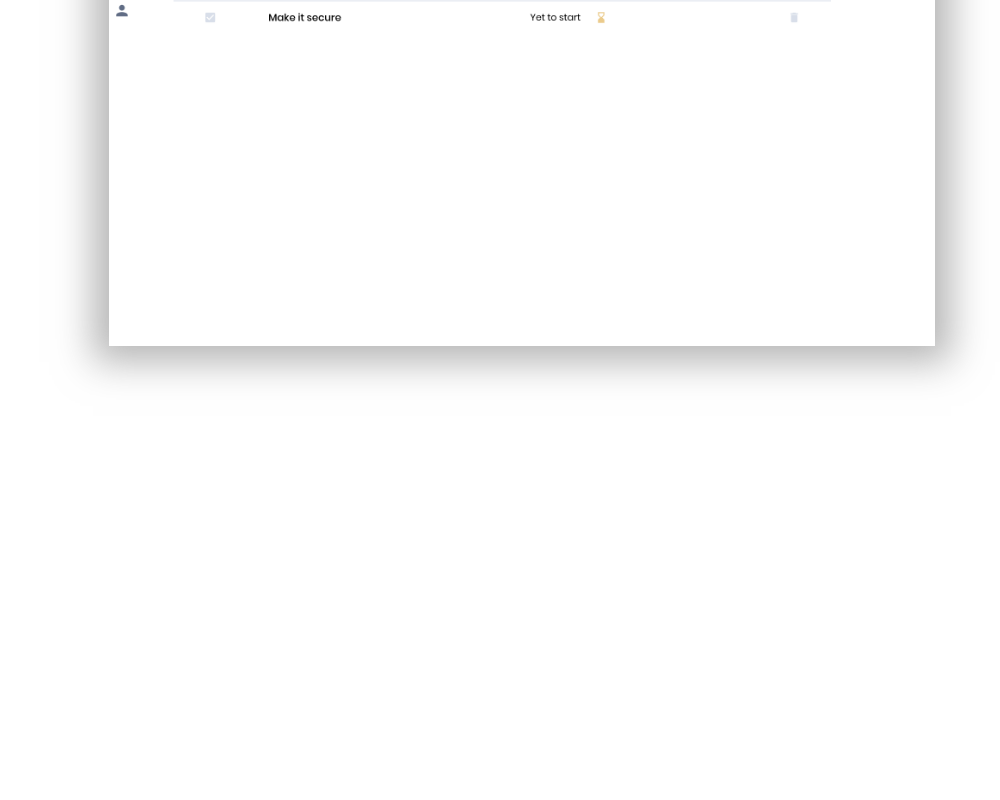
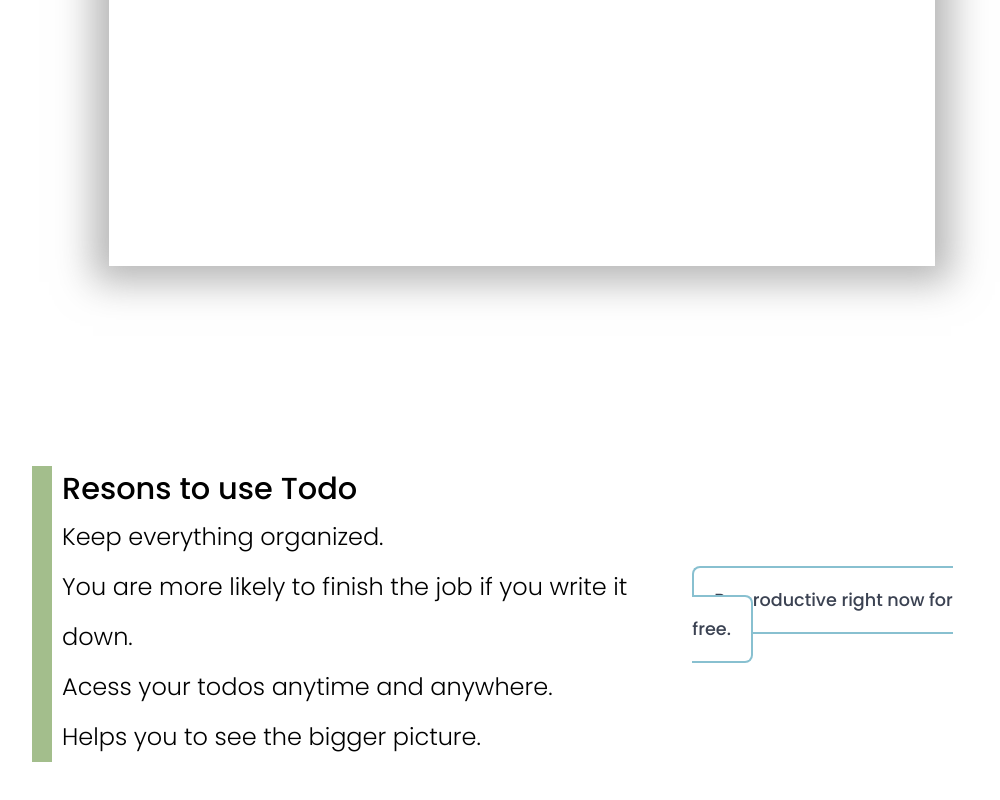
Before and after one commit to OnkarKunjir/todo, an Angular app: page / in a window 1280 px wide. Shown: the part 1115-1915 px from the top of the page, without its empty margins (168-1168 px from the left). Before the commit the page ends 1690 px from the top, so only its background shows below. Built offline with nearby package versions, Linux system fonts and the light colour scheme.

Commit message:
finalizing landing page for now.

```diff
--- a/src/app/landing-page/landing-page.component.css
+++ b/src/app/landing-page/landing-page.component.css
@@ -7,7 +7,7 @@
     background-size: cover;
     background-position: center;
     background-repeat: no-repeat;
-    height: 100vh;
+    height: 90vh;
 }
 .text-section{
     width: 50%;
@@ -68,14 +68,16 @@
     min-height: 100vh;
     width: 100%;
 }
+h3{
+    font-size: 1.9rem;
+    font-weight: 400;
+}
 .ui-section{
     position: relative;
     /* height: 100vh; */
     overflow: hidden;
 }
 .ui-section h3{
-    font-size: 1.9rem;
-    font-weight: 400;
     text-align: center;
     padding: 30px;
 }
@@ -116,3 +118,52 @@
 .ui-section img:hover ~ .bottom{
     transform: rotate(-45deg) translate(0% , 0%);
 }
+
+/* reasons to use */
+.reasons-section{
+    padding: 100px;
+    padding-top: 100px;
+    display: flex;
+    justify-content: space-between;
+    align-items: center;
+}
+.reasons-section h3{
+    text-align: left;
+    font-weight: 500;
+    padding-left: 30px;
+}
+.reason{
+    list-style: none;
+    font-size: 1.5rem;
+    font-weight: 300;
+    line-height: 50px;
+    padding-left: 30px;
+}
+.reason-left{
+    position: relative;
+}
+.reason-right{
+    margin: auto;
+}
+.reason-right .custom-btn{
+    width: 400px;
+    color: var(--fg-dark);
+    background-color: var(--bg-default);
+    border: 2px solid var(--blue);
+    padding: 20px;
+    border-radius: 8px;
+    transition: ease-in-out 0.3s;
+}
+.reason-right .custom-btn:hover{
+    background-color: var(--bg-lite);
+}
+
+.reason-box{
+    z-index: -1;
+    position: absolute;
+    top: 0px;
+    left: 0px;
+    background-color: var(--green);
+    width: 20px;
+    height: 100%;
+}
--- a/src/app/landing-page/landing-page.component.html
+++ b/src/app/landing-page/landing-page.component.html
@@ -15,13 +15,42 @@
     </div>
 
     <div id="learn-more">
-
         <div class="ui-section">
             <h3>Easy to use interface</h3>
             <img src="../../assets/ui.png" alt="">
             <div class="top"></div>
             <div class="bottom"></div>
         </div>
+
+        <div class="reasons-section">
+            <div class="reason-left">
+                <h3>Resons to use Todo</h3>
+
+                <ul class="reason">
+                    <li>
+                        Keep everything organized.
+                    </li>
+                    <li>
+                        You are more likely to finish the job if you write it down.
+                    </li>
+                    <li>
+                        Acess your todos anytime and anywhere.
+                    </li>
+                    <li>
+                        Helps you to see the bigger picture.
+                    </li>
+                </ul>
+                <div class="reason-box">
+
+                </div>
+            </div>
+
+            <div class="reason-right">
+                <a href="#" class="custom-btn">Be productive right now for free.</a>
+            </div>
+
+
+        </div>
     </div>
 
 
--- a/src/app/todo.service.ts
+++ b/src/app/todo.service.ts
@@ -28,6 +28,11 @@ export class TodoService {
       {
         'id':'3',
         'title':'Make it secure',
+        'status':'Yet to start'
+      },
+      {
+        'id':'4',
+        'title':'Make landing page mobile friendly',
         'status':'Yet to start'
       }
     ];
```
Also changed, not shown: src/assets/image-links.txt, src/assets/reason-organize.jpg (added).
